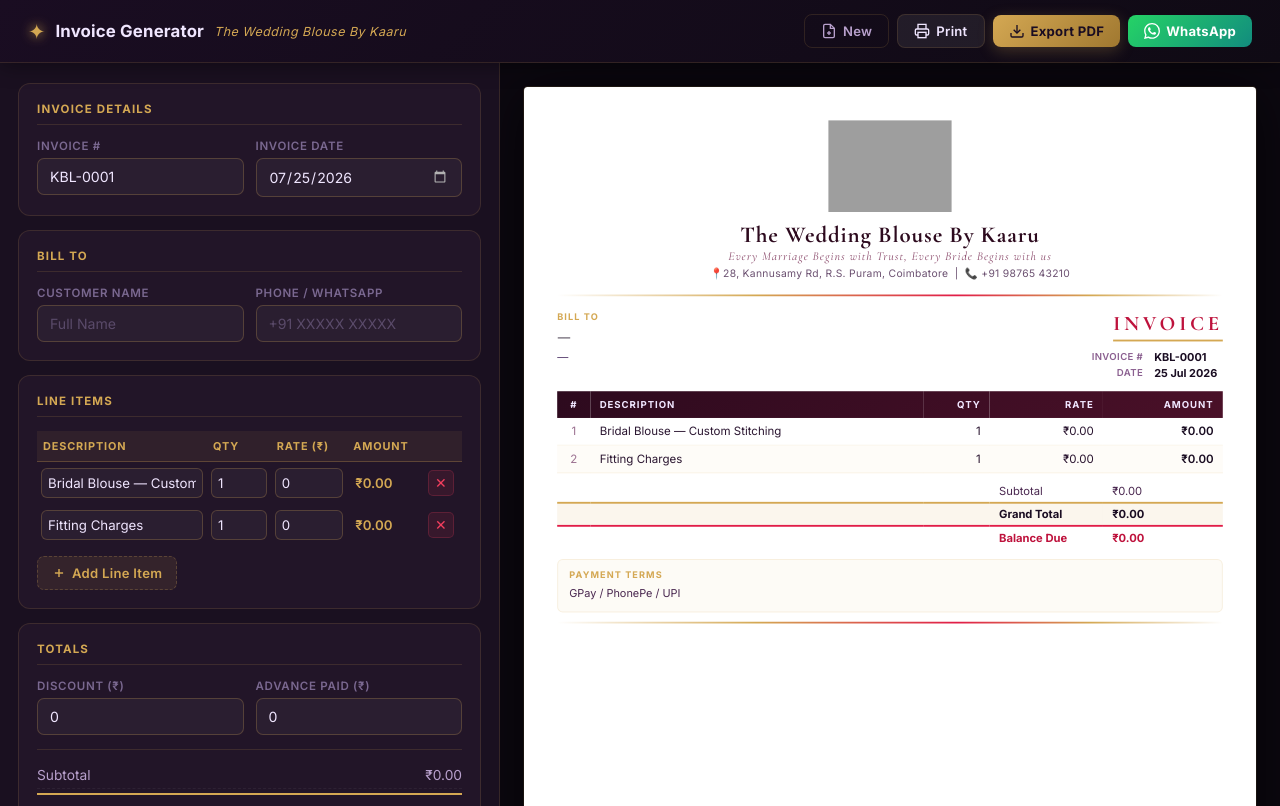
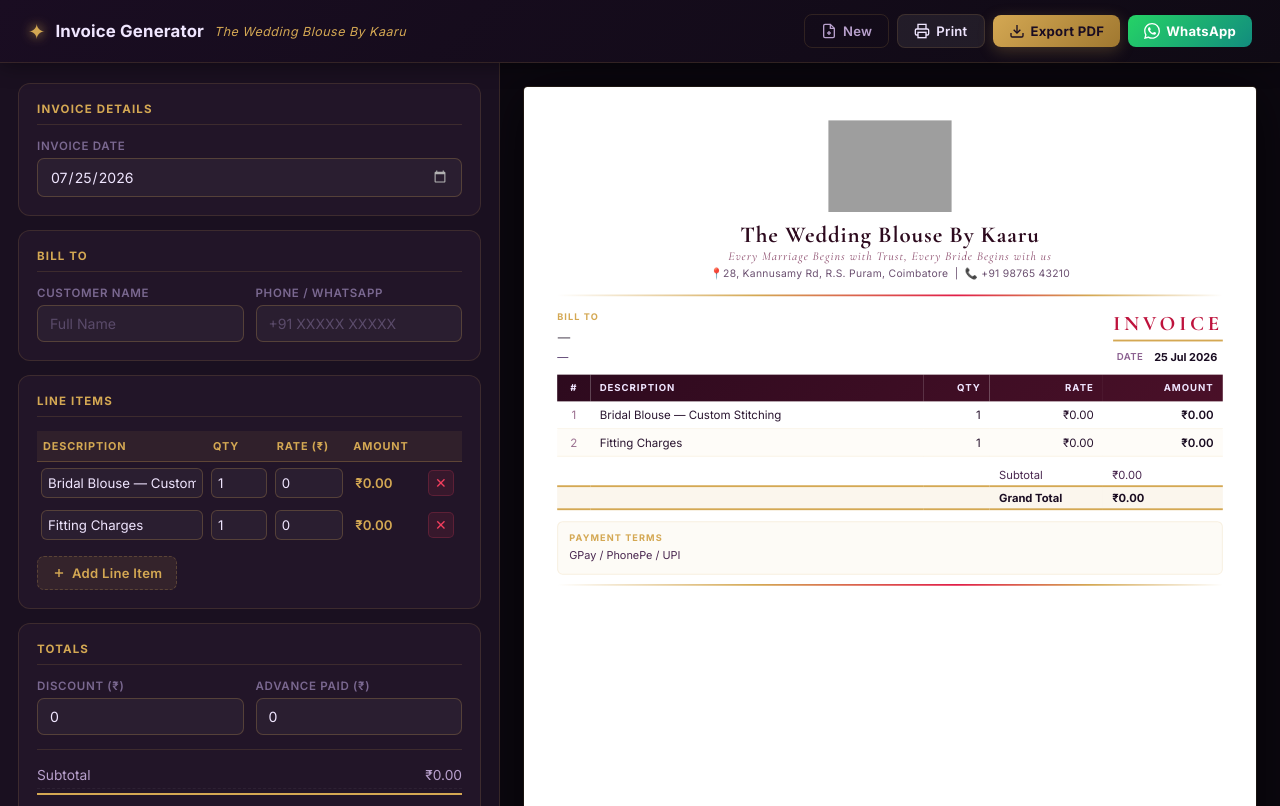
Before and after one commit to Aravidroid/E-invoice, a plain HTML site: page index.html in a window 1280 px wide. Drawn offline with nearby package versions, Linux system fonts and the light colour scheme; grey boxes are pictures that could not be loaded.

Commit message:
remove invoice number field and reorder total summary display in invoice form and preview

```diff
--- a/index.html
+++ b/index.html
@@ -52,15 +52,9 @@
           <!-- Invoice Meta -->
           <div class="editor-card">
             <h2 class="editor-section-title">Invoice Details</h2>
-            <div class="form-grid-2">
-              <div class="form-group">
-                <label for="inv-number">Invoice #</label>
-                <input type="text" id="inv-number" placeholder="INV-001" />
-              </div>
-              <div class="form-group">
-                <label for="inv-date">Invoice Date</label>
-                <input type="date" id="inv-date" />
-              </div>
+            <div class="form-group">
+              <label for="inv-date">Invoice Date</label>
+              <input type="date" id="inv-date" />
             </div>
           </div>
 
@@ -120,9 +114,8 @@
             <div class="totals-preview">
               <div class="total-row"><span>Subtotal</span><span id="display-subtotal">₹0.00</span></div>
               <div class="total-row" id="row-discount"><span>Discount</span><span id="display-discount">₹0.00</span></div>
+              <div class="total-row" id="row-advance"><span>Advance Paid</span><span id="display-advance">₹0.00</span></div>
               <div class="total-row total-grand"><span>Grand Total</span><span id="display-grand">₹0.00</span></div>
-              <div class="total-row" id="row-advance"><span>Advance Paid</span><span id="display-advance">₹0.00</span></div>
-              <div class="total-row total-balance"><span>Balance Due</span><span id="display-balance">₹0.00</span></div>
             </div>
           </div>
 
@@ -175,7 +168,6 @@
               <div class="inv-meta-block">
                 <div class="inv-invoice-badge">INVOICE</div>
                 <table class="inv-meta-table">
-                  <tr><td>Invoice #</td><td id="pv-inv-number">—</td></tr>
                   <tr><td>Date</td><td id="pv-inv-date">—</td></tr>
                 </table>
               </div>
@@ -208,20 +200,15 @@
                   <td>Discount</td>
                   <td id="pv-discount">₹0.00</td>
                 </tr>
-                <tr class="tfoot-grand">
-                  <td colspan="3"></td>
-                  <td>Grand Total</td>
-                  <td id="pv-grand">₹0.00</td>
-                </tr>
                 <tr class="tfoot-line" id="pv-row-advance" style="display:none;">
                   <td colspan="3"></td>
                   <td>Advance Paid</td>
                   <td id="pv-advance">₹0.00</td>
                 </tr>
-                <tr class="tfoot-balance" id="pv-row-balance">
+                <tr class="tfoot-grand">
                   <td colspan="3"></td>
-                  <td>Balance Due</td>
-                  <td id="pv-balance">₹0.00</td>
+                  <td>Grand Total</td>
+                  <td id="pv-grand">₹0.00</td>
                 </tr>
               </tfoot>
             </table>
--- a/script.js
+++ b/script.js
@@ -5,7 +5,6 @@
 'use strict';
 
 // ─── CONSTANTS ────────────────────────────────────────────────────────
-const LS_KEY_NUM   = 'kaaru_inv_number';
 const LS_KEY_DATA  = 'kaaru_inv_data';
 const A4_W_PX      = 794;
 const A4_H_PX      = 1123;
@@ -29,21 +28,6 @@ const fmtDate = (isoStr) => {
 };
 
 const genId = () => '_' + Math.random().toString(36).substr(2, 9);
-
-// ─── INVOICE NUMBER ───────────────────────────────────────────────────
-function getNextInvoiceNumber() {
-  const stored = parseInt(localStorage.getItem(LS_KEY_NUM) || '0', 10);
-  const next   = stored + 1;
-  localStorage.setItem(LS_KEY_NUM, next);
-  return `KBL-${String(next).padStart(4, '0')}`;
-}
-
-function initInvoiceNumber() {
-  const el = document.getElementById('inv-number');
-  if (!el.value) {
-    el.value = getNextInvoiceNumber();
-  }
-}
 
 // ─── DATE HELPERS ─────────────────────────────────────────────────────
 function setDefaultDates() {
@@ -147,61 +131,78 @@ function escHtml(str) {
 // ─── TOTALS ───────────────────────────────────────────────────────────
 function calcTotals() {
   const subtotal  = items.reduce((s, i) => s + parseNum(i.qty) * parseNum(i.rate), 0);
-  const discount  = parseNum(document.getElementById('inv-discount').value);
-  const advance   = parseNum(document.getElementById('inv-advance').value);
+  const discountEl = document.getElementById('inv-discount');
+  const discount  = discountEl ? parseNum(discountEl.value) : 0;
+  const advanceEl  = document.getElementById('inv-advance');
+  const advance   = advanceEl ? parseNum(advanceEl.value) : 0;
 
-  const afterDisc = Math.max(0, subtotal - discount);
-  const grand     = afterDisc;
-  const balance   = Math.max(0, grand - advance);
+  const grand     = Math.max(0, subtotal - discount);
 
-  return { subtotal, discount, grand, advance, balance };
+  return { subtotal, discount, grand, advance };
 }
 
 function updateTotals() {
   const t = calcTotals();
 
   // Editor display
-  document.getElementById('display-subtotal').textContent = fmt(t.subtotal);
-  document.getElementById('display-discount').textContent = fmt(t.discount);
-  document.getElementById('display-grand').textContent    = fmt(t.grand);
-  document.getElementById('display-advance').textContent  = fmt(t.advance);
-  document.getElementById('display-balance').textContent  = fmt(t.balance);
+  const subEl = document.getElementById('display-subtotal');
+  const discEl = document.getElementById('display-discount');
+  const grandEl = document.getElementById('display-grand');
+  const advEl = document.getElementById('display-advance');
+  if (subEl) subEl.textContent = fmt(t.subtotal);
+  if (discEl) discEl.textContent = fmt(t.discount);
+  if (grandEl) grandEl.textContent = fmt(t.grand);
+  if (advEl) advEl.textContent = fmt(t.advance);
 
   // Show/hide discount row
   const showDisc = t.discount > 0;
-  document.getElementById('row-discount').style.display  = showDisc ? '' : 'none';
+  const rowDisc = document.getElementById('row-discount');
+  if (rowDisc) rowDisc.style.display  = showDisc ? '' : 'none';
 
   // Show/hide advance row
   const showAdv = t.advance > 0;
-  document.getElementById('row-advance').style.display = showAdv ? '' : 'none';
+  const rowAdv = document.getElementById('row-advance');
+  if (rowAdv) rowAdv.style.display = showAdv ? '' : 'none';
 
   // Preview totals
-  document.getElementById('pv-subtotal').textContent = fmt(t.subtotal);
-  document.getElementById('pv-discount').textContent = fmt(t.discount);
-  document.getElementById('pv-grand').textContent    = fmt(t.grand);
-  document.getElementById('pv-advance').textContent  = fmt(t.advance);
-  document.getElementById('pv-balance').textContent  = fmt(t.balance);
+  const pvSubEl = document.getElementById('pv-subtotal');
+  const pvDiscEl = document.getElementById('pv-discount');
+  const pvGrandEl = document.getElementById('pv-grand');
+  const pvAdvEl = document.getElementById('pv-advance');
+  if (pvSubEl) pvSubEl.textContent = fmt(t.subtotal);
+  if (pvDiscEl) pvDiscEl.textContent = fmt(t.discount);
+  if (pvGrandEl) pvGrandEl.textContent = fmt(t.grand);
+  if (pvAdvEl) pvAdvEl.textContent = fmt(t.advance);
 
-  document.getElementById('pv-row-discount').style.display = showDisc ? '' : 'none';
-  document.getElementById('pv-row-advance').style.display  = showAdv  ? '' : 'none';
-  document.getElementById('pv-row-balance').style.display  = '';
+  const pvRowDisc = document.getElementById('pv-row-discount');
+  if (pvRowDisc) pvRowDisc.style.display = showDisc ? '' : 'none';
+
+  const pvRowAdv = document.getElementById('pv-row-advance');
+  if (pvRowAdv) pvRowAdv.style.display = showAdv ? '' : 'none';
 }
 
 // ─── PREVIEW SYNC ─────────────────────────────────────────────────────
 function syncMeta() {
-  const get = (id) => document.getElementById(id).value.trim();
+  const get = (id) => {
+    const el = document.getElementById(id);
+    return el ? el.value.trim() : '';
+  };
 
-  document.getElementById('pv-inv-number').textContent  = get('inv-number') || '—';
-  document.getElementById('pv-inv-date').textContent    = fmtDate(get('inv-date'));
-  document.getElementById('pv-cust-name').textContent   = get('cust-name')    || '—';
-  document.getElementById('pv-cust-phone').textContent  = get('cust-phone')   || '—';
+  const pvDate = document.getElementById('pv-inv-date');
+  if (pvDate) pvDate.textContent = fmtDate(get('inv-date'));
+
+  const pvName = document.getElementById('pv-cust-name');
+  if (pvName) pvName.textContent = get('cust-name') || '—';
+
+  const pvPhone = document.getElementById('pv-cust-phone');
+  if (pvPhone) pvPhone.textContent = get('cust-phone') || '—';
 
   const terms = get('inv-terms');
   const pvTerms = document.getElementById('pv-terms');
   const termsWrap = document.getElementById('pv-terms-wrap');
 
-  pvTerms.textContent = terms;
-  termsWrap.style.display = terms ? '' : 'none';
+  if (pvTerms) pvTerms.textContent = terms;
+  if (termsWrap) termsWrap.style.display = terms ? '' : 'none';
 }
 
 function renderPreviewItems() {
@@ -243,8 +244,7 @@ function scalePreview() {
 
 // ─── BIND INPUTS → PREVIEW ────────────────────────────────────────────
 function bindInputs() {
-  const ids = ['inv-number','inv-date',
-               'cust-name','cust-phone','inv-terms'];
+  const ids = ['inv-date', 'cust-name', 'cust-phone', 'inv-terms'];
 
   ids.forEach(id => {
     const el = document.getElementById(id);
@@ -254,7 +254,7 @@ function bindInputs() {
     }
   });
 
-  ['inv-discount','inv-advance'].forEach(id => {
+  ['inv-discount', 'inv-advance'].forEach(id => {
     const el = document.getElementById(id);
     if (el) el.addEventListener('input', () => { updateTotals(); saveData(); });
   });
@@ -268,7 +268,6 @@ function saveData() {
   };
 
   const data = {
-    invNumber: getVal('inv-number'),
     invDate:   getVal('inv-date'),
     custName:  getVal('cust-name'),
     custPhone: getVal('cust-phone'),
@@ -294,12 +293,11 @@ function loadData() {
       if (el && v !== undefined) el.value = v;
     };
 
-    setVal('inv-number', data.invNumber);
     setVal('inv-date',   data.invDate);
     setVal('cust-name',  data.custName);
     setVal('cust-phone', data.custPhone);
     setVal('inv-discount', data.discount);
-    setVal('inv-advance',data.advance);
+    setVal('inv-advance', data.advance);
     setVal('inv-terms',  data.terms);
 
     if (data.items && Array.isArray(data.items)) {
@@ -317,7 +315,7 @@ function newInvoice() {
   localStorage.removeItem(LS_KEY_DATA);
 
   // Clear inputs
-  ['inv-number','inv-date','cust-name','cust-phone'].forEach(id => {
+  ['inv-date','cust-name','cust-phone'].forEach(id => {
     const el = document.getElementById(id);
     if (el) el.value = '';
   });
@@ -325,7 +323,7 @@ function newInvoice() {
   const termsEl = document.getElementById('inv-terms');
   if (termsEl) termsEl.selectedIndex = 0;
 
-  ['inv-discount','inv-advance'].forEach(id => {
+  ['inv-discount', 'inv-advance'].forEach(id => {
     const el = document.getElementById(id);
     if (el) el.value = '0';
   });
@@ -336,7 +334,6 @@ function newInvoice() {
   document.getElementById('pv-items-body').innerHTML = '';
 
   // Re-init
-  initInvoiceNumber();
   setDefaultDates();
   addDefaultItems();
   syncMeta();
@@ -404,16 +401,15 @@ async function exportPdf() {
     // Give browser a frame to render
     await new Promise(r => setTimeout(r, 300));
 
-    // 5. Get invoice number and customer name for filename
-    const invNum = (document.getElementById('inv-number').value || 'Invoice').trim();
+    // 5. Get customer name for filename
     const custNameRaw = document.getElementById('cust-name').value || '';
     const custNameClean = custNameRaw.trim().replace(/[/\\?%*:|"<>]/g, '').replace(/\s+/g, '_');
-    const suffix = custNameClean ? `_${custNameClean}` : '_Customer';
+    const filename = custNameClean ? `${custNameClean}_TWB_invoice.pdf` : 'TWB_invoice.pdf';
 
     // 6. html2pdf options
     const opt = {
       margin:      0,
-      filename:    `${invNum}${suffix}.pdf`,
+      filename:    filename,
       image:       { type: 'jpeg', quality: 0.98 },
       html2canvas: {
         scale:           2,
@@ -472,8 +468,9 @@ function shareWhatsApp() {
     formattedPhone = '91' + phone;
   }
 
-  // Launch WhatsApp tab
-  const whatsAppUrl = `https://wa.me/${formattedPhone}`;
+  // Launch WhatsApp tab with pre-filled message
+  const text = "The Wedding Blouse by Kaaru would love your feedback https://g.page/r/CTBnP5QDQvdcEAE/review";
+  const whatsAppUrl = `https://wa.me/${formattedPhone}?text=${encodeURIComponent(text)}`;
   window.open(whatsAppUrl, '_blank');
 }
 
@@ -489,7 +486,6 @@ function init() {
   const restored = loadData();
 
   if (!restored) {
-    initInvoiceNumber();
     setDefaultDates();
     addDefaultItems();
   }
```
